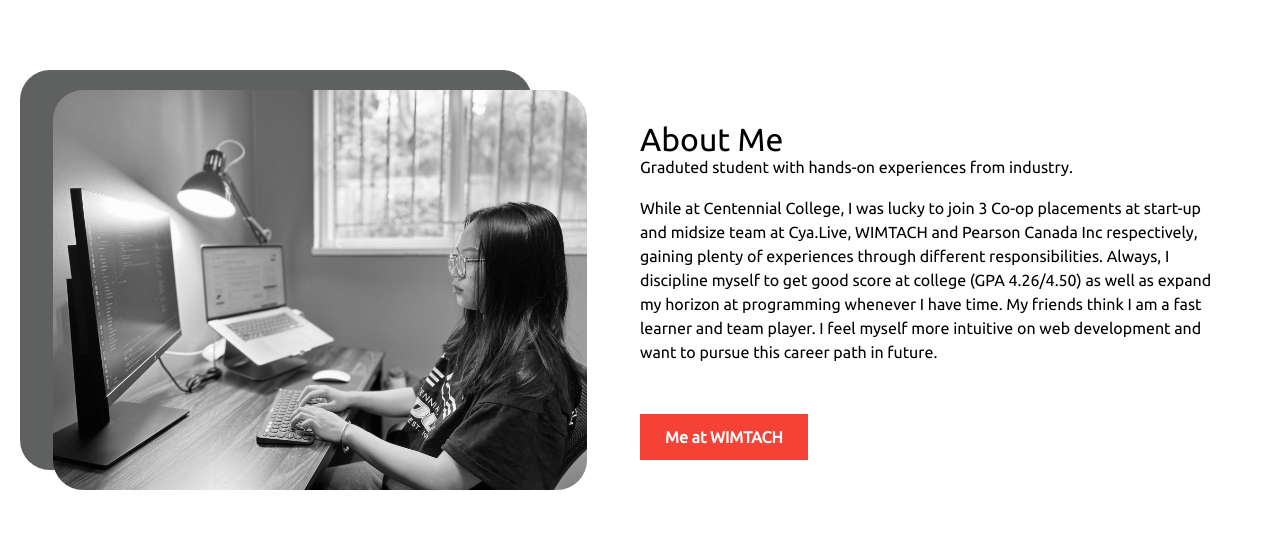
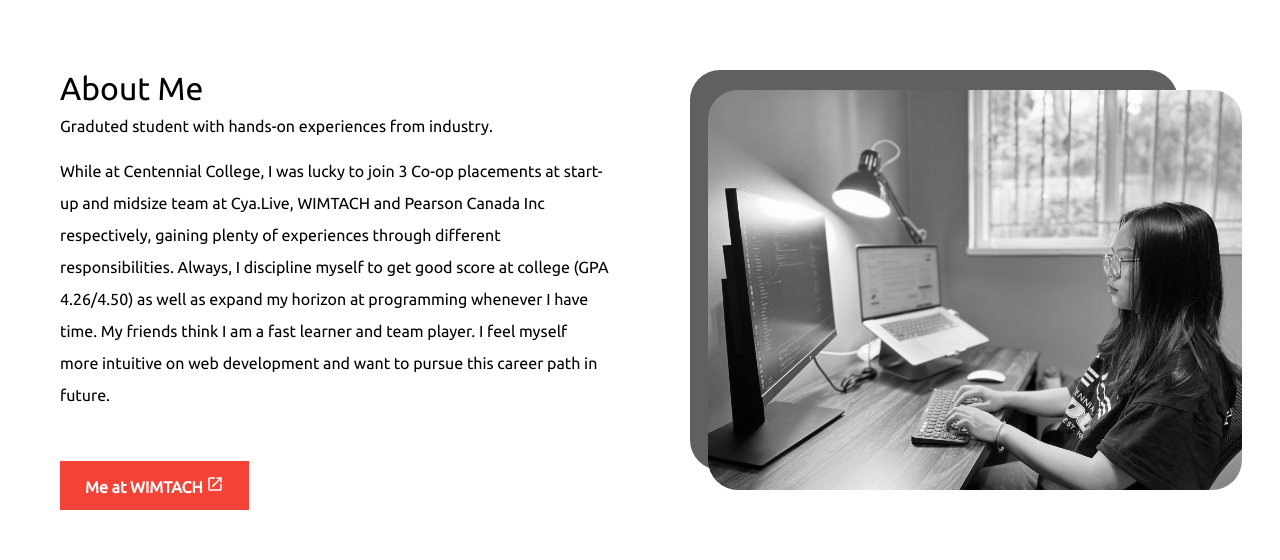
Before and after one commit to hanguy2806/ha-portfolio, a React (Create React App) app: page / in a window 1280 px wide. Shown: the part 910-1470 px from the top of the page. Built offline with nearby package versions, Linux system fonts and the light colour scheme.

Commit message:
switched images position

```diff
--- a/src/components/Introduction/Introduction.jsx
+++ b/src/components/Introduction/Introduction.jsx
@@ -4,11 +4,16 @@ import Me from "../../img/me.png";
 const Introduction = () => {
   return (
     <div className="intro">
+      <div className="intro-right">
+        <img src={Me} alt="" className="intro-ava" />
+      </div>
       <div className="intro-left">
         <div className="intro-left-wrapper">
           <h2 className="intro-hello">Hello my name is</h2>
           <h1 className="intro-name">Ha Nguyen</h1>
-          <p className="intro-explain">*Call me Ha Ha sounds like you are laughing*</p>
+          <p className="intro-explain">
+            *Call me Ha Ha sounds like you are laughing*
+          </p>
           <div className="intro-title">
             <div className="intro-exp">I was a &nbsp;</div>
             <div className="intro-title-wrapper">
@@ -24,9 +29,6 @@ const Introduction = () => {
           </div>
         </div>
       </div>
-      <div className="intro-right">
-        <img src={Me} alt="" className="intro-ava" />
-      </div>
     </div>
   );
 };
--- a/src/components/Introduction/introduction.css
+++ b/src/components/Introduction/introduction.css
@@ -1,6 +1,6 @@
 .intro{
     display: flex;
-    background-color: bisque;
+    background-color: #fff8dc;
     height: 100vh;
 }
 .intro-left{
--- a/src/components/about/About.jsx
+++ b/src/components/about/About.jsx
@@ -1,17 +1,13 @@
 import "./about.css";
 import Me from "../../img/me_Working.jpg";
+import OpenInNewIcon from '@mui/icons-material/OpenInNew';
+
 const About = () => {
   return (
     <div className="about">
-      <div className="about-left">
-        <div className="about-card shadow"></div>
-        <div className="about-card">
-          <img src={Me} alt="" className="about-img" />
-        </div>
-      </div>
       <div className="about-right">
         <h1 className="about-title">About Me</h1>
-        <p ckassName="about-sub">
+        <p className="about-sub">
           Graduted student with hands-on experiences from industry.
         </p>
         <p className="about-description">
@@ -30,8 +26,14 @@ const About = () => {
             rel="noreferrer"
             href="https://wimtach.centennialcollege.ca/student-profile-thi-thu-ha-nguyen/"
           >
-            Me at WIMTACH
+            Me at WIMTACH <OpenInNewIcon style={{fontSize: 18}}/>
           </a>
+        </div>
+      </div>
+      <div className="about-left">
+        <div className="about-card shadow"></div>
+        <div className="about-card">
+          <img src={Me} alt="" className="about-img" />
         </div>
       </div>
     </div>
--- a/src/components/about/about.css
+++ b/src/components/about/about.css
@@ -13,6 +13,7 @@
 }
 .about-right{
     flex: 1;
+    margin-left: 60px;
 }
 
 .about-card.shadow{
@@ -36,12 +37,12 @@
     object-fit: cover;
 }
 .about-sub{
-    margin: 20px 0px;
+    margin: 10px 0px;
 }
 .about-description{
     font-weight: 300;
     margin: 20px 0px;
-    line-height: 1.5em;
+    line-height: 2em;
     width: 90%;
 }
 .about-title{
@@ -51,7 +52,6 @@
     margin-top: 50px;
     font-weight: bold;
 }
-
 a:link, a:visited {
     background-color: #f44336;
     color: white;
```
Also changed, not shown: 1 other file (tests, documents, lock files or other folders).
